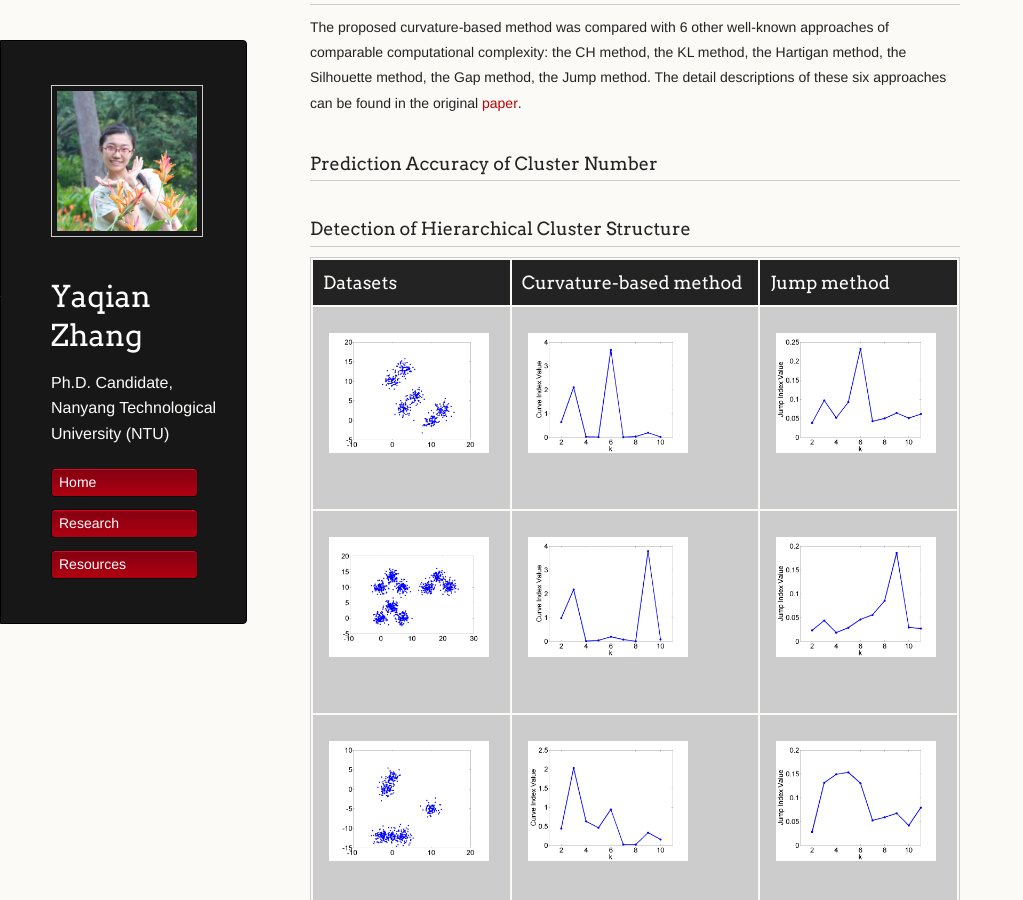
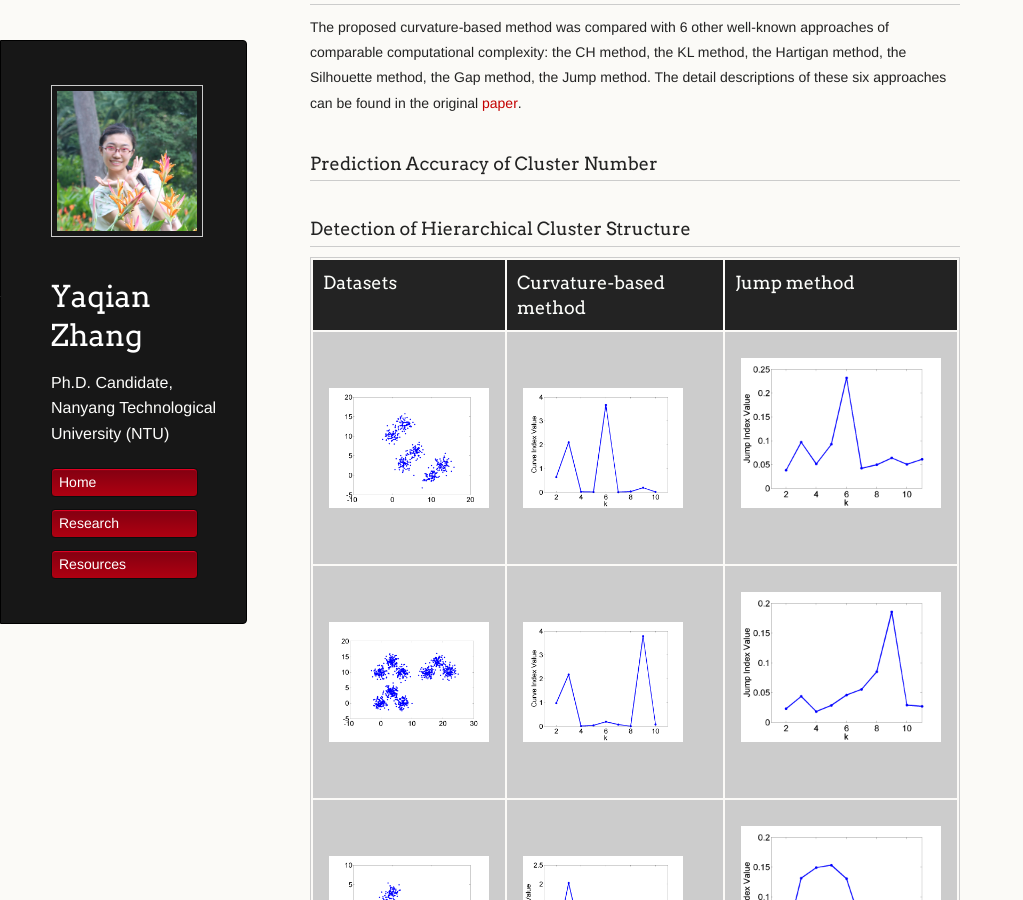
Before and after one commit to YaqianZhang/yaqianzhang.github.io, a Jekyll site: the page built from _posts/2017-05-16-determining-the-number-of-clusters.md, in a window 1280 px wide and 900 px high, scrolled down 3060 px. Shown: the whole window, without its empty margins (0-1023 px from the left). Built offline with Jekyll 4.4.1, drawn with Linux system fonts in a browser that asks for light colours; formulas are drawn with MathJax 3.

Commit message:
Update 2017-05-16-determining-the-number-of-clusters.md

```diff
--- a/_posts/2017-05-16-determining-the-number-of-clusters.md
+++ b/_posts/2017-05-16-determining-the-number-of-clusters.md
@@ -72,9 +72,9 @@
 
 | Datasets          |  Curvature-based method |  Jump method |
 | ----------------- | ------------------------ | --------- |
-<img src="/images/curvature_pic/6_subcluster.png"  height="120" /> | <img src="/images/curvature_pic/6_subcluster_Curve.png"  height="120" /> | <img src="/images/curvature_pic/6_subcluster_Jump.png"  height="120" />
-<img src="/images/curvature_pic/7_subcluster.png"  height="120" /> | <img src="/images/curvature_pic/7_subcluster_Curve.png"  height="120" /> | <img src="/images/curvature_pic/7_subcluster_Jump.png"  height="120" />
-<img src="/images/curvature_pic/8_subcluster.png"  height="120" /> | <img src="/images/curvature_pic/8_subcluster_Curve.png"  height="120" /> | <img src="/images/curvature_pic/8_subcluster_Jump.png"  height="120" />
+<img src="/images/curvature_pic/6_subcluster.png"  height="120" /> | <img src="/images/curvature_pic/6_subcluster_Curve.png"  height="120" /> | <img src="/images/curvature_pic/6_subcluster_Jump.png"  width="200" />
+<img src="/images/curvature_pic/7_subcluster.png"  height="120" /> | <img src="/images/curvature_pic/7_subcluster_Curve.png"  height="120" /> | <img src="/images/curvature_pic/7_subcluster_Jump.png"  width="200" />
+<img src="/images/curvature_pic/8_subcluster.png"  height="120" /> | <img src="/images/curvature_pic/8_subcluster_Curve.png"  height="120" /> | <img src="/images/curvature_pic/8_subcluster_Jump.png"  width="200" />
 
 
 
```
